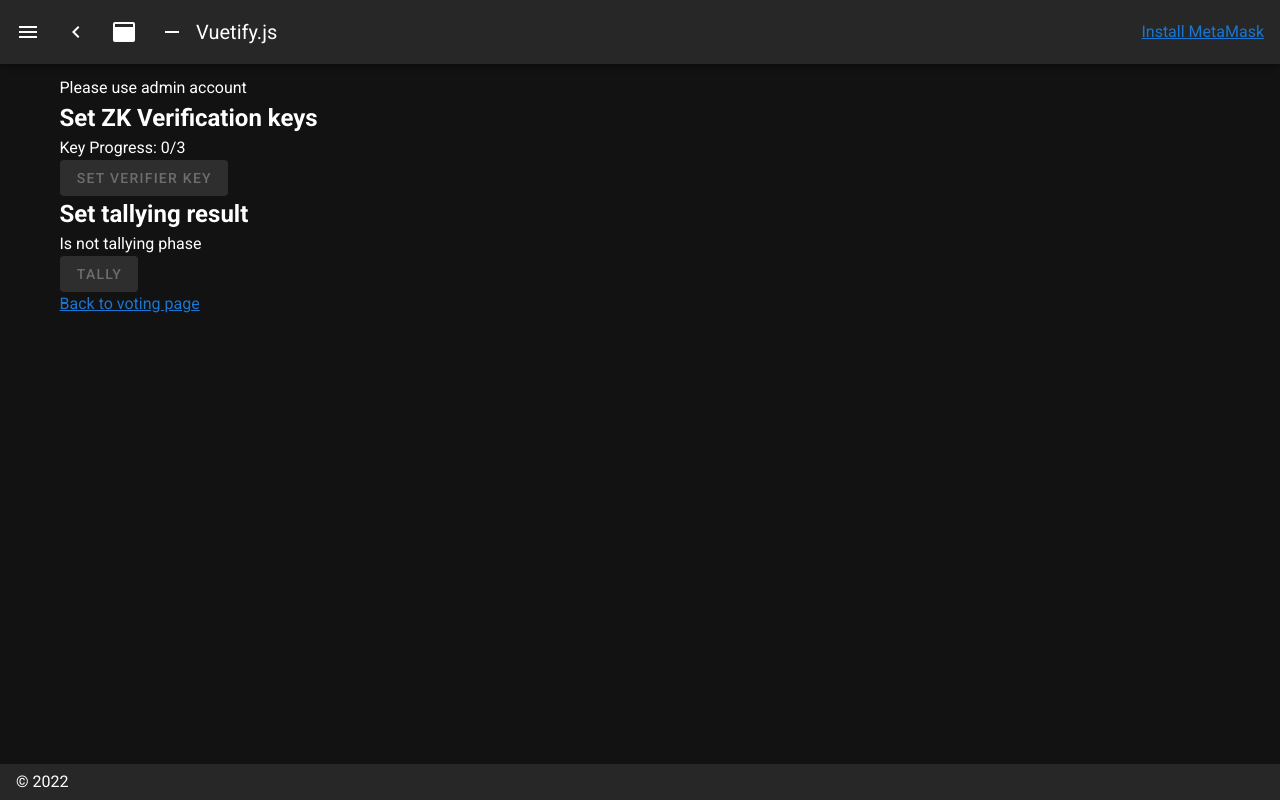
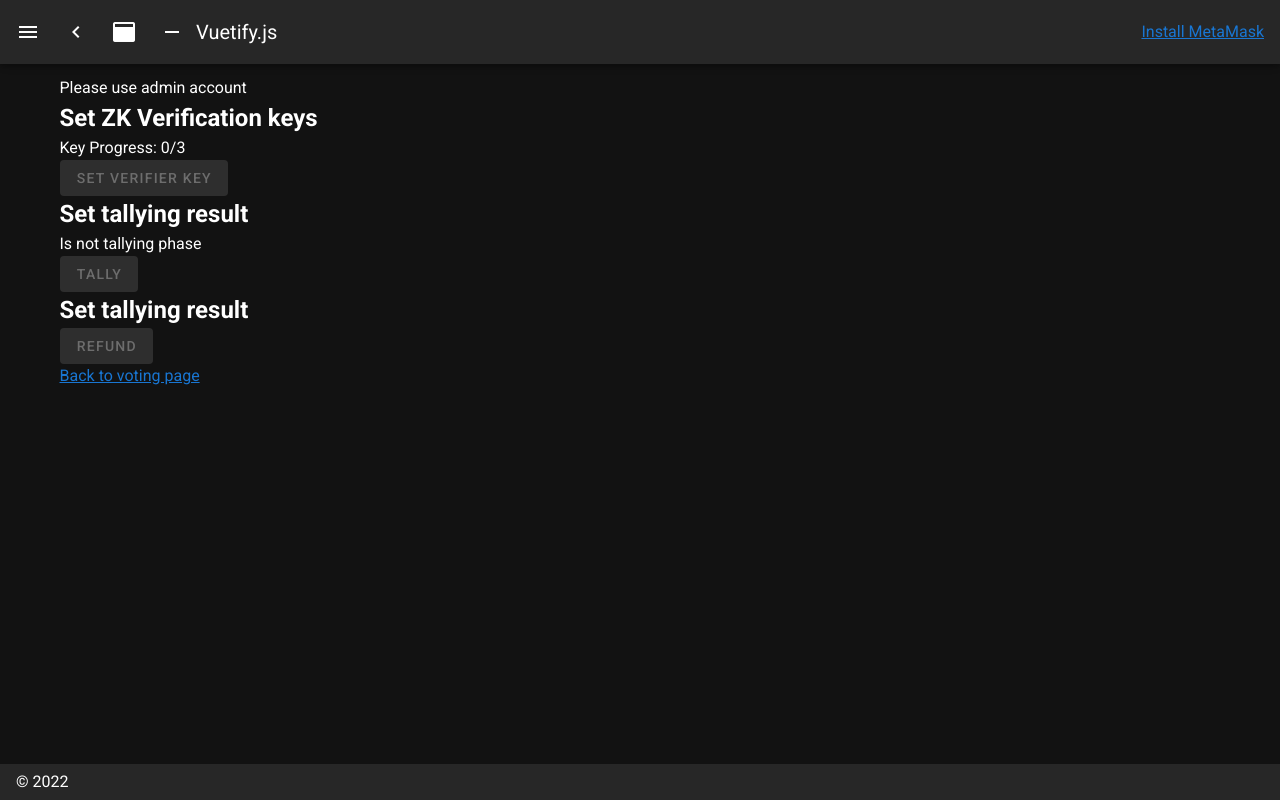
Before and after one commit to DASC7600-2022-E-Voting/E-Voting-App, a Nuxt app: page /vote/0xBC0A7d04161D7269E888ccAc2A7F2dd95ff2387A/admin in a window 1280 px wide. Built offline with nearby package versions, Linux system fonts and the light colour scheme.

Commit message:
✨ Add refund for admin

```diff
--- a/pages/vote/_id/admin.vue
+++ b/pages/vote/_id/admin.vue
@@ -2,15 +2,22 @@
     <div>
         <div v-if="error">{{ error }}</div>
         <div v-if="!isAdmin">Please use admin account {{ admin }}</div>
-        <h2>Set ZK Verification keys</h2>
         <div>
+            <h2>Set ZK Verification keys</h2>
             <div>Key Progress: {{ keyProgress }}/3</div>
             <v-btn :disabled="!isAdmin || keyProgress === 3" @click="onClickSetKeys">Set verifier key</v-btn>
         </div>
-        <h2>Set tallying result</h2>
-        <div v-if="!isTallyingPhase">Is not tallying phase</div>
         <div>
-            <v-btn :disabled="!isAdmin || !isTallyingPhase" @click="onClickTally">Tally</v-btn>
+            <h2>Set tallying result</h2>
+            <div v-if="!isTallyingPhase">Is not tallying phase</div>
+            <div>
+                <v-btn :disabled="!isAdmin || !isTallyingPhase" @click="onClickTally">Tally</v-btn>
+            </div>
+        </div>
+        <div>
+            <h2>Set tallying result</h2>
+            <div v-if="!isRefundPhase">Is not refund phase</div>
+            <v-btn :disabled="!isAdmin || !isRefundPhase" @click="onClickRefund">Refund</v-btn>
         </div>
         <div>
             <nuxt-link :to="`/vote/${eVotingContractAddress}`">Back to voting page</nuxt-link>
@@ -54,6 +61,9 @@ export default {
         },
         isTallyingPhase() {
             return this.currentBlock >= this.finishVotingBlock && this.currentBlock < this.finishTallyBlock;
+        },
+        isRefundPhase() {
+            return this.currentBlock >= this.finishTallyBlock;
         },
     },
     watch: {
@@ -151,6 +161,15 @@ export default {
                 this.error = error;
             }
         },
+        async onClickRefund() {
+            try {
+                const tx = await this.eVoteInstance.methods.refund().send({ from: this.getAddress });
+                console.log(tx);
+            } catch (error) {
+                console.error(error);
+                this.error = error;
+            }
+        },
     },
 }
 </script>
--- a/pages/vote/_id/index.vue
+++ b/pages/vote/_id/index.vue
@@ -28,7 +28,7 @@
         <div v-if="isVotingPhase">Please Vote</div>
         <div v-else>Is not voting phase</div>
         <label>Vote option:</label>
-        <v-textfield type="number" v-model="voteOption" :disabled="!isVoter" />
+        <v-text-field v-model="voteOption" type="number" :disabled="!isVoter" />
         <v-btn :disabled="!isVoter || !isVotingPhase" @click="onClickVote">Vote</v-btn>
       </div>
       <hr />
@@ -104,8 +104,8 @@ export default {
     },
     voteResultDisplay() {
       if (this.voteResult === -1) return 'No Result';
-      if (this.voteResult > this.nVoters/2) return 'Yes';
-      if (this.voteResult < this.nVoters/2) return 'No';
+      if (this.voteResult > this.nVoters / 2) return 'Yes';
+      if (this.voteResult < this.nVoters / 2) return 'No';
       return 'Draw';
     },
   },
```
